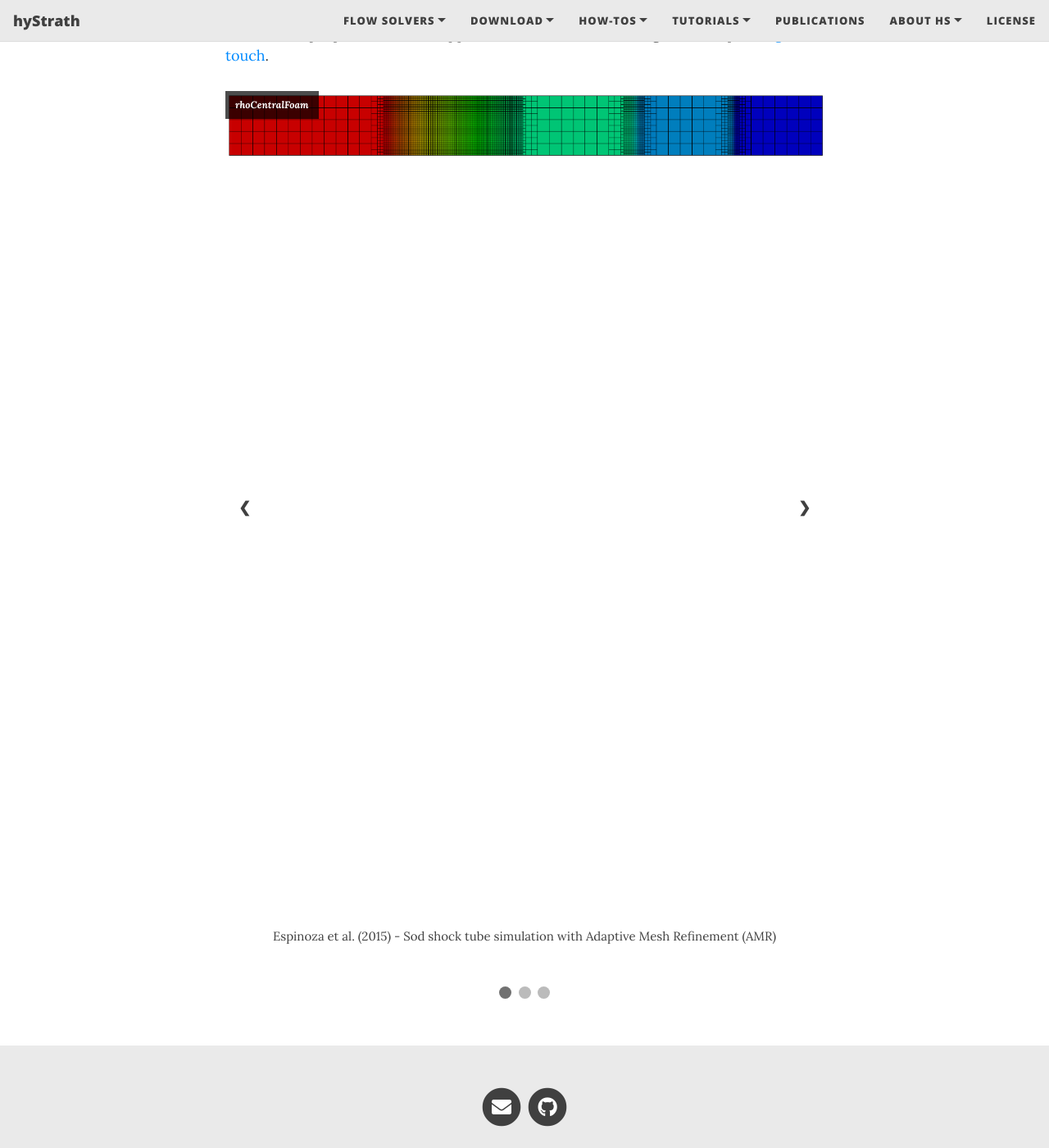
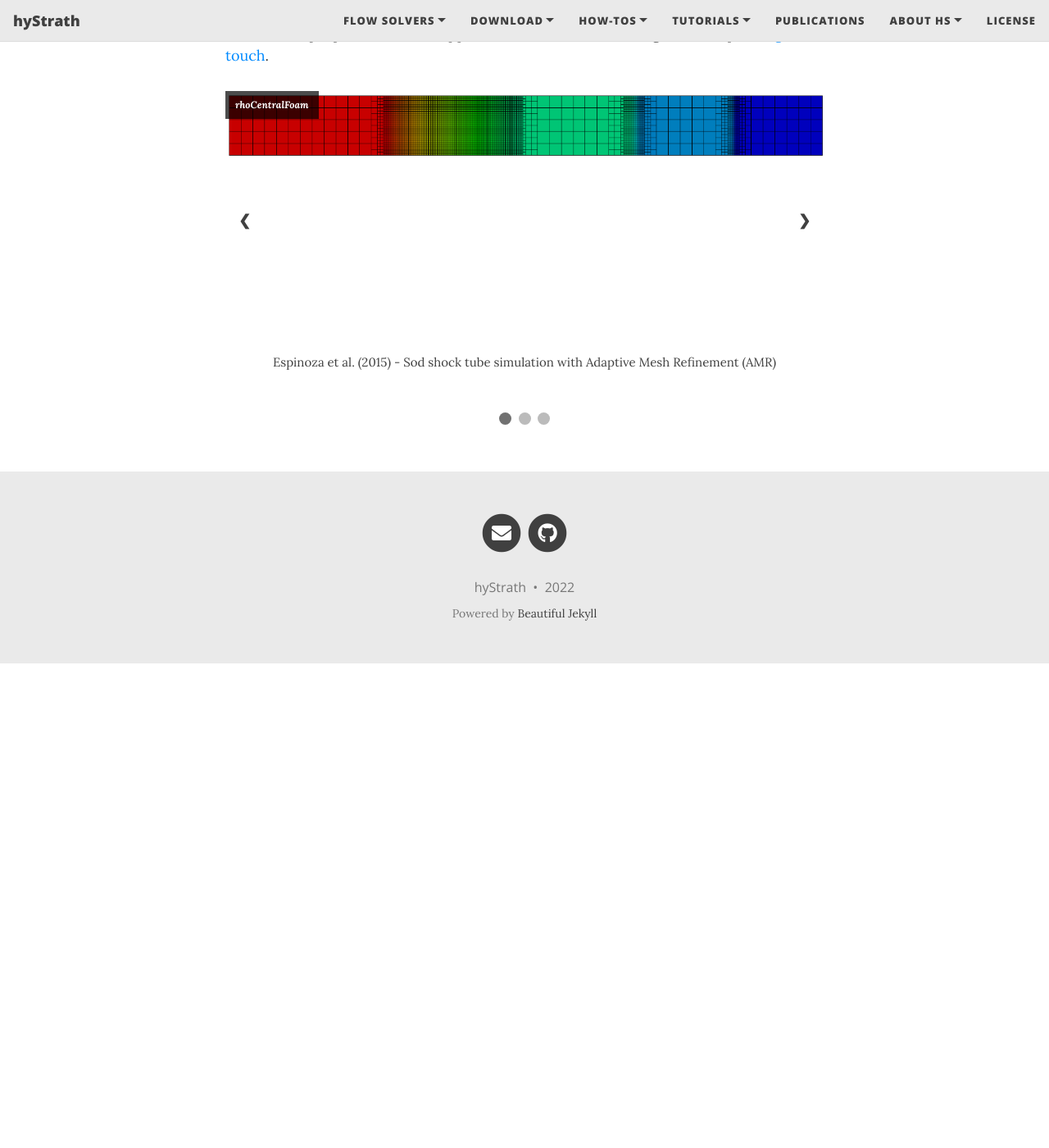
Before and after one commit to hystrath/hystrath.github.io, a Jekyll site: the page built from test2.md, in a window 1280 px wide and 1400 px high, scrolled down 559 px. Shown: the whole window at 82% size. Built offline with Jekyll 4.4.1, drawn with Linux system fonts in a browser that asks for light colours; nearby versions of some CDN libraries; after the commit the page ends 1368 px from its top, so only the background shows below that.

Commit message:
Editing pages

```diff
--- a/_includes/head.html
+++ b/_includes/head.html
@@ -283,7 +283,7 @@
   .slideshow-container {
 <!--    max-width: 1000px;-->
     width: 1000px;
-    height: 1000px;
+    height: 300px;
     position: relative;
     margin: auto;
   }
```
